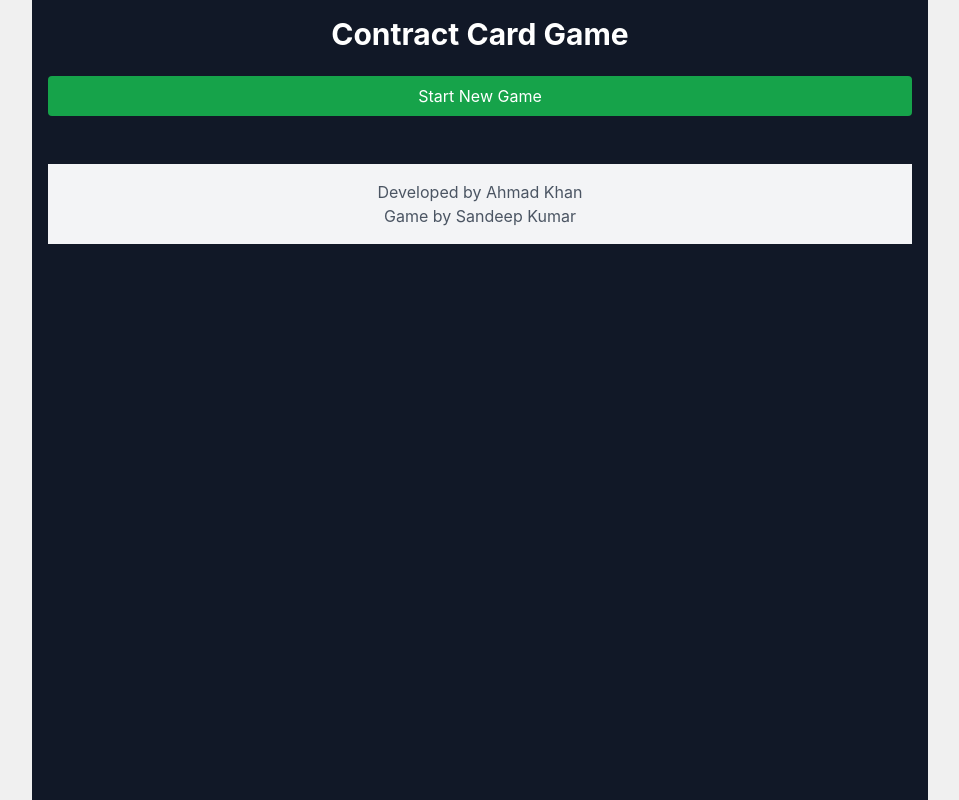
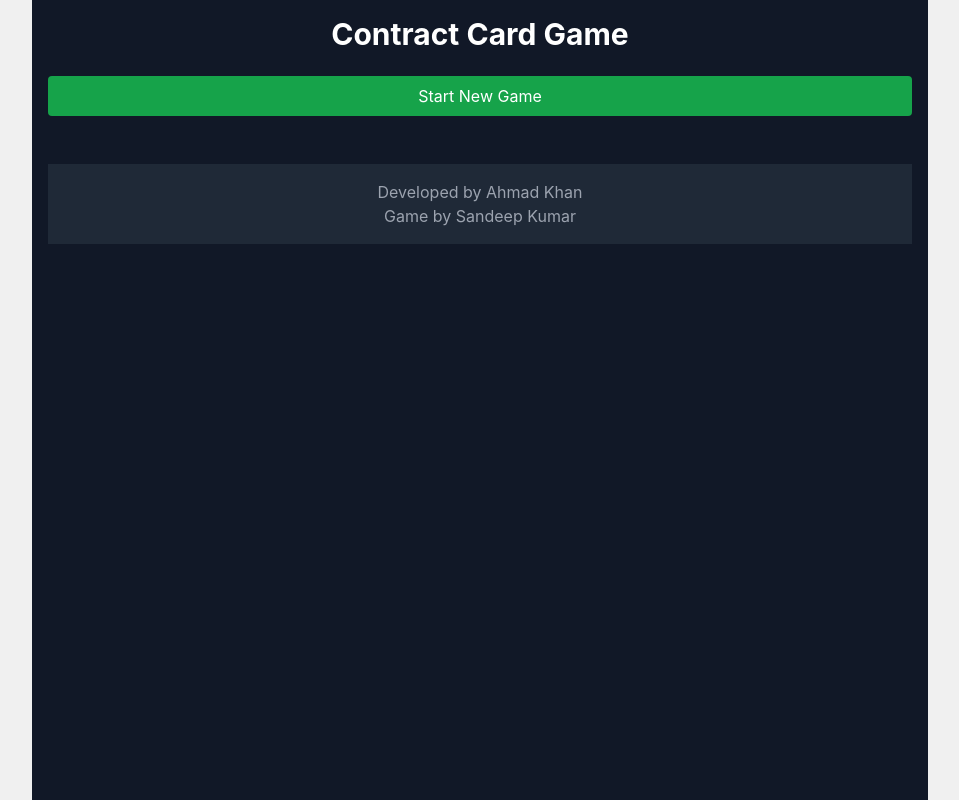
Before and after one commit to ahmadkhan100/Contract, a React (Create React App) app: page / in a window 1280 px wide. Shown: the whole page, without its empty margins (160-1119 px from the left). Built offline with nearby package versions, Linux system fonts and the light colour scheme; the HTML template or start-up script is replaced by a standard one.

Commit message:
Update Footer.jsx

```diff
--- a/src/components/Footer.jsx
+++ b/src/components/Footer.jsx
@@ -2,7 +2,7 @@ import React from 'react';
 
 const Footer = () => {
   return (
-    <footer className="mt-8 py-4 bg-gray-100 text-center text-gray-600">
+    <footer className="mt-8 py-4 bg-gray-800 text-center text-gray-400">
       <p>Developed by Ahmad Khan</p>
       <p>Game by Sandeep Kumar</p>
     </footer>
```
